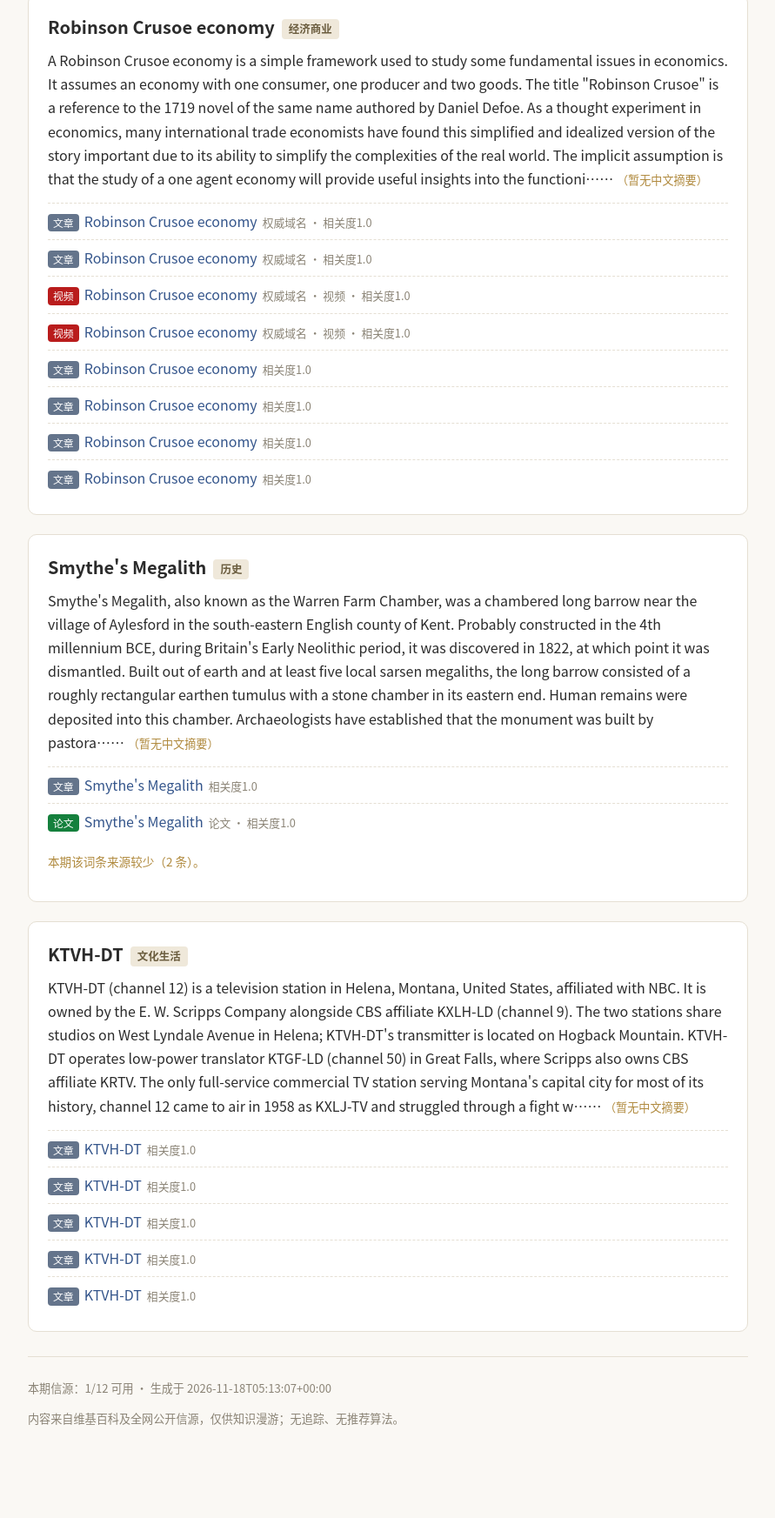
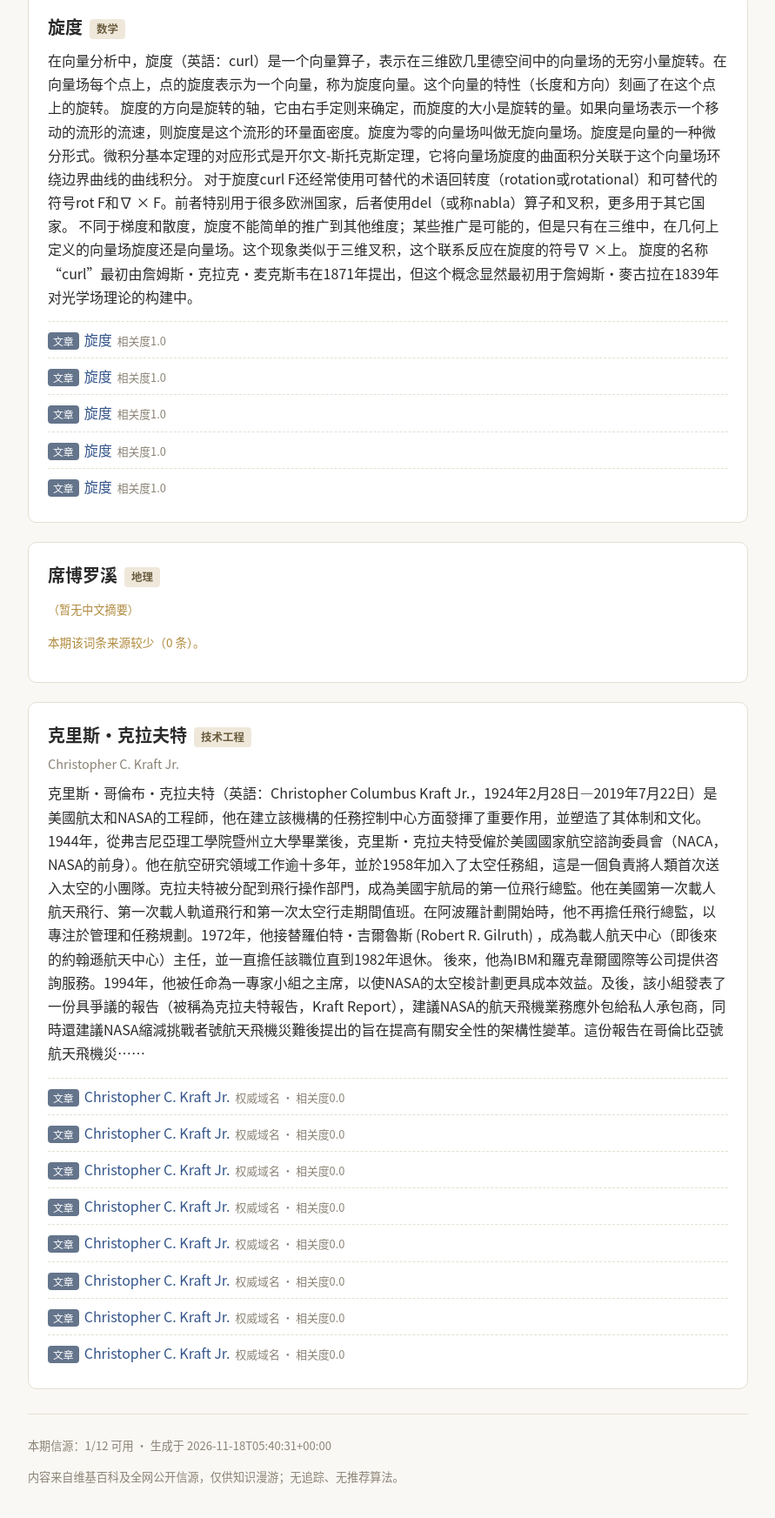
Before and after one commit to lightai1235/news, a plain HTML site: page site/archive/2026-11-18.html in a window 1280 px wide. Shown: the part 153-1898 px from the top of the page at 87% size, without its empty margins (194-1085 px from the left). Before the commit the page ends 1857 px from the top, so only its background shows below. Drawn offline with Linux system fonts and the light colour scheme.

Commit message:
issue: 2026-11-18 daily knowledge digest

```diff
--- a/data/2026-11-18/health.json
+++ b/data/2026-11-18/health.json
@@ -1 +1 @@
-[{"candidates": 24, "elapsed_ms": 7927, "error": "", "ok": true, "source": "wiki_links", "status": "ok", "title": "Robinson Crusoe economy"}, {"candidates": 25, "elapsed_ms": 4569, "error": "", "ok": true, "source": "wiki_links", "status": "ok", "title": "Smythe's Megalith"}, {"candidates": 100, "elapsed_ms": 8213, "error": "", "ok": true, "source": "wiki_links", "status": "ok", "title": "KTVH-DT"}]
+[{"candidates": 13, "elapsed_ms": 1510, "error": "", "ok": true, "source": "wiki_links", "status": "ok", "title": "旋度"}, {"candidates": 0, "elapsed_ms": 1342, "error": "", "ok": true, "source": "wiki_links", "status": "ok", "title": "席博罗溪"}, {"candidates": 73, "elapsed_ms": 1533, "error": "", "ok": true, "source": "wiki_links", "status": "ok", "title": "Christopher C. Kraft Jr."}]
--- a/data/2026-11-18/queries.json
+++ b/data/2026-11-18/queries.json
@@ -1 +1 @@
-[{"aliases": ["Robinson Crusoe Economy"], "groups": {"concept": "simple framework some research", "exact": "\"Robinson Crusoe economy\" review"}, "lang": "en", "title": "Robinson Crusoe economy"}, {"aliases": [], "groups": {"concept": "smythe warren farm research", "exact": "\"Smythe's Megalith\" review"}, "lang": "en", "title": "Smythe's Megalith"}, {"aliases": ["KBGF-LP", "KBBJ", "KBAO", "K15AS", "K20BP", "K34DN", "K36CW", "KBGF", "Beartooth NBC", "KTVH", "KBLL-TV", "K15AS-D", "K20BP-D", "K09JG-D", "K09WP-D", "K34DN-D", "K36CW-D", "K42DD-D", "K18KT-D", "K25MZ-D"], "groups": {"concept": "channel television station research", "exact": "\"KTVH-DT\" review"}, "lang": "en", "title": "KTVH-DT"}]
+[{"aliases": ["无旋场", "回轉度"], "groups": {"concept": "curl rotation rotational research", "exact": "\"旋度\" review"}, "lang": "zh", "title": "旋度"}, {"aliases": [], "groups": {"exact": "\"席博罗溪\" review"}, "lang": "zh", "title": "席博罗溪"}, {"aliases": ["克里斯·克拉夫特", "Chris Kraft", "Christopher Kraft", "Christopher C. Kraft", "Christopher C. Kraft Jr", "Christopher C. Kraft, Jr", "Christopher Columbus Kraft, Jr.", "Christopher columbus kraft, jr.", "Christopher C. Kraft, Jr.", "Christopher Columbus Kraft", "Christopher Columbus Kraft Jr.", "Christopher Columbus Kraft Jr"], "groups": {"concept": "columbus february july research", "exact": "\"Christopher C. Kraft Jr.\" review", "zh": "克里斯·克拉夫特 研究 科普"}, "lang": "en", "title": "Christopher C. Kraft Jr."}]
--- a/data/2026-11-18/sampled.json
+++ b/data/2026-11-18/sampled.json
@@ -1 +1 @@
-[{"canonical_title": "Robinson Crusoe economy", "domain": "经济商业", "lang": "en", "section": "=Economics events and concepts="}, {"canonical_title": "Smythe's Megalith", "domain": "历史", "lang": "en", "section": "Archaeology"}, {"canonical_title": "KTVH-DT", "domain": "文化生活", "lang": "en", "section": "Television networks and overview articles"}]
+[{"canonical_title": "旋度", "domain": "数学", "lang": "zh", "section": "數學"}, {"canonical_title": "席博罗溪", "domain": "地理", "lang": "zh", "section": "地理学与自然地理"}, {"canonical_title": "Christopher C. Kraft Jr.", "domain": "技术工程", "lang": "en", "section": "Engineering and technology biographies"}]
--- a/site/archive/2026-11-18.html
+++ b/site/archive/2026-11-18.html
@@ -55,43 +55,44 @@ footer.site { color: #8a8375; font-size: .82rem; border-top: 1px solid #e5dfd3;
 </header>
 <p class="issue-date">2026-11-18 · 今日词条</p>
 <article class="card">
-  <h2><a href="https://en.wikipedia.org/wiki/Robinson_Crusoe_economy">Robinson Crusoe economy</a><span class="domain-tag">经济商业</span></h2>
-  <p class="brief">A Robinson Crusoe economy is a simple framework used to study some fundamental issues in economics. It assumes an economy with one consumer, one producer and two goods. The title &#34;Robinson Crusoe&#34; is a reference to the 1719 novel of the same name authored by Daniel Defoe.
-As a thought experiment in economics, many international trade economists have found this simplified and idealized version of the story important due to its ability to simplify the complexities of the real world. The implicit assumption is that the study of a one agent economy will provide useful insights into the functioni…… <span class="zh-absent">（暂无中文摘要）</span></p>
+  <h2><a href="https://zh.wikipedia.org/wiki/%E6%97%8B%E5%BA%A6">旋度</a><span class="domain-tag">数学</span></h2>
+  <p class="brief">在向量分析中，旋度（英語：curl）是一个向量算子，表示在三维欧几里德空间中的向量场的无穷小量旋转。在向量场每个点上，点的旋度表示为一个向量，称为旋度向量。这个向量的特性（长度和方向）刻画了在这个点上的旋转。
+旋度的方向是旋转的轴，它由右手定则来确定，而旋度的大小是旋转的量。如果向量场表示一个移动的流形的流速，则旋度是这个流形的环量面密度。旋度为零的向量场叫做无旋向量场。旋度是向量的一种微分形式。微积分基本定理的对应形式是开尔文-斯托克斯定理，它将向量场旋度的曲面积分关联于这个向量场环绕边界曲线的曲线积分。
+对于旋度curl F还经常使用可替代的术语回转度（rotation或rotational）和可替代的符号rot F和∇ × F。前者特别用于很多欧洲国家，后者使用del（或称nabla）算子和叉积，更多用于其它国家。
+不同于梯度和散度，旋度不能简单的推广到其他维度；某些推广是可能的，但是只有在三维中，在几何上定义的向量场旋度还是向量场。这个现象类似于三维叉积，这个联系反应在旋度的符号∇ ×上。
+旋度的名称“curl”最初由詹姆斯·克拉克·麦克斯韦在1871年提出，但这个概念显然最初用于詹姆斯·麥古拉在1839年对光学场理论的构建中。</p>
   <ul class="items">
-    <li><span class="badge article">文章</span><a href="http://www.cer.ethz.ch/resec/people/tsteger/Robinson_Crusoe_Economy.pdf">Robinson Crusoe economy</a><span class="reason">权威域名 · 相关度1.0</span></li>
-    <li><span class="badge article">文章</span><a href="http://isites.harvard.edu/fs/docs/icb.topic821018.files/Lecture_27_Production.pdf">Robinson Crusoe economy</a><span class="reason">权威域名 · 相关度1.0</span></li>
-    <li><span class="badge video">视频</span><a href="https://www.youtube.com/watch?v=i2DTU5gksqA">Robinson Crusoe economy</a><span class="reason">权威域名 · 视频 · 相关度1.0</span></li>
-    <li><span class="badge video">视频</span><a href="https://www.youtube.com/watch?v=1GjX4PCcTlU">Robinson Crusoe economy</a><span class="reason">权威域名 · 视频 · 相关度1.0</span></li>
-    <li><span class="badge article">文章</span><a href="https://www.marxists.org/reference/subject/economics/keynes/general-theory/ch23.htm">Robinson Crusoe economy</a><span class="reason">相关度1.0</span></li>
-    <li><span class="badge article">文章</span><a href="https://theanarchistlibrary.org/library/silvio-gesell-the-natural-economic-order#toc79">Robinson Crusoe economy</a><span class="reason">相关度1.0</span></li>
-    <li><span class="badge article">文章</span><a href="https://web.archive.org/web/20250317140424/https://theanarchistlibrary.org/library/silvio-gesell-the-natural-economic-order">Robinson Crusoe economy</a><span class="reason">相关度1.0</span></li>
-    <li><span class="badge article">文章</span><a href="http://elsa.berkeley.edu/~mcfadden/eC103_f03/Robinson2.pdf">Robinson Crusoe economy</a><span class="reason">相关度1.0</span></li>
+    <li><span class="badge article">文章</span><a href="https://archive.org/details/historyofvectora0000crow_a5s8">旋度</a><span class="reason">相关度1.0</span></li>
+    <li><span class="badge article">文章</span><a href="https://archive.org/details/collectedworks00maccuoft">旋度</a><span class="reason">相关度1.0</span></li>
+    <li><span class="badge article">文章</span><a href="https://archive.org/details/diancichangjichu0000unse">旋度</a><span class="reason">相关度1.0</span></li>
+    <li><span class="badge article">文章</span><a href="http://www.clerkmaxwellfoundation.org/MathematicalClassificationofPhysicalQuantities_Maxwell.pdf">旋度</a><span class="reason">相关度1.0</span></li>
+    <li><span class="badge article">文章</span><a href="https://web.archive.org/web/20210219001224/http://www.clerkmaxwellfoundation.org/MathematicalClassificationofPhysicalQuantities_Maxwell.pdf">旋度</a><span class="reason">相关度1.0</span></li>
   </ul>
 </article>
 <article class="card">
-  <h2><a href="https://en.wikipedia.org/wiki/Smythe%27s_Megalith">Smythe&#39;s Megalith</a><span class="domain-tag">历史</span></h2>
-  <p class="brief">Smythe&#39;s Megalith, also known as the Warren Farm Chamber, was a chambered long barrow near the village of Aylesford in the south-eastern English county of Kent. Probably constructed in the 4th millennium BCE, during Britain&#39;s Early Neolithic period, it was discovered in 1822, at which point it was dismantled. Built out of earth and at least five local sarsen megaliths, the long barrow consisted of a roughly rectangular earthen tumulus with a stone chamber in its eastern end. Human remains were deposited into this chamber.
-Archaeologists have established that the monument was built by pastora…… <span class="zh-absent">（暂无中文摘要）</span></p>
+  <h2><a href="https://zh.wikipedia.org/wiki/%E5%B8%AD%E5%8D%9A%E7%BD%97%E6%BA%AA">席博罗溪</a><span class="domain-tag">地理</span></h2>
+  <p class="brief"> <span class="zh-absent">（暂无中文摘要）</span></p>
+  <p class="few">本期该词条来源较少（0 条）。</p>
+</article>
+<article class="card">
+  <h2><a href="https://en.wikipedia.org/wiki/Christopher_C._Kraft_Jr.">克里斯·克拉夫特</a><span class="domain-tag">技术工程</span></h2>
+  <p class="zh-title">Christopher C. Kraft Jr.</p>
+  <p class="brief">克里斯·哥倫布·克拉夫特（英語：Christopher Columbus Kraft Jr.，1924年2月28日—2019年7月22日）是美國航太和NASA的工程師，他在建立該機構的任務控制中心方面發揮了重要作用，並塑造了其体制和文化。
+1944年，從弗吉尼亞理工學院暨州立大學畢業後，克里斯·克拉夫特受僱於美國國家航空諮詢委員會（NACA，NASA的前身）。他在航空研究領域工作逾十多年，並於1958年加入了太空任務組，這是一個負責將人類首次送入太空的小團隊。克拉夫特被分配到飛行操作部門，成為美國宇航局的第一位飛行總監。他在美國第一次載人航天飛行、第一次載人軌道飛行和第一次太空行走期間值班。在阿波羅計劃開始時，他不再擔任飛行總監，以專注於管理和任務規劃。1972年，他接替羅伯特·吉爾魯斯 (Robert R. Gilruth) ，成為載人航天中心（即後來的約翰遜航天中心）主任，並一直擔任該職位直到1982年退休。
+後來，他為IBM和羅克韋爾國際等公司提供咨詢服務。1994年，他被任命為一專家小組之主席，以使NASA的太空梭計劃更具成本效益。及後，該小組發表了一份具爭議的報告（被稱為克拉夫特報告，Kraft Report），建議NASA的航天飛機業務應外包給私人承包商，同時還建議NASA縮減挑戰者號航天飛機災難後提出的旨在提高有關安全性的架構性變革。這份報告在哥倫比亞號航天飛機災……</p>
   <ul class="items">
-    <li><span class="badge article">文章</span><a href="https://archive.org/details/southeastengland0000jess">Smythe&#39;s Megalith</a><span class="reason">相关度1.0</span></li>
-    <li><span class="badge paper">论文</span><a href="https://doi.org/10.1017%2Fs0079497x00022246">Smythe&#39;s Megalith</a><span class="reason">论文 · 相关度1.0</span></li>
-  </ul>
-<p class="few">本期该词条来源较少（2 条）。</p></article>
-<article class="card">
-  <h2><a href="https://en.wikipedia.org/wiki/KTVH-DT">KTVH-DT</a><span class="domain-tag">文化生活</span></h2>
-  <p class="brief">KTVH-DT (channel 12) is a television station in Helena, Montana, United States, affiliated with NBC. It is owned by the E. W. Scripps Company alongside CBS affiliate KXLH-LD (channel 9). The two stations share studios on West Lyndale Avenue in Helena; KTVH-DT&#39;s transmitter is located on Hogback Mountain. KTVH-DT operates low-power translator KTGF-LD (channel 50) in Great Falls, where Scripps also owns CBS affiliate KRTV.
-The only full-service commercial TV station serving Montana&#39;s capital city for most of its history, channel 12 came to air in 1958 as KXLJ-TV and struggled through a fight w…… <span class="zh-absent">（暂无中文摘要）</span></p>
-  <ul class="items">
-    <li><span class="badge article">文章</span><a href="http://www.ktvh.com">KTVH-DT</a><span class="reason">相关度1.0</span></li>
-    <li><span class="badge article">文章</span><a href="http://www.krtv.com/ktgf">KTVH-DT</a><span class="reason">相关度1.0</span></li>
-    <li><span class="badge article">文章</span><a href="https://web.archive.org/web/20220227182325/https://www.newspapers.com/clip/96536639/piehl-says-tv-development-is-under-way/">KTVH-DT</a><span class="reason">相关度1.0</span></li>
-    <li><span class="badge article">文章</span><a href="https://web.archive.org/web/20220227182326/https://www.newspapers.com/clip/96536971/tv-station-airs-first-program/">KTVH-DT</a><span class="reason">相关度1.0</span></li>
-    <li><span class="badge article">文章</span><a href="https://web.archive.org/web/20220227182326/https://www.newspapers.com/clip/96537265/tv-station-might-close/">KTVH-DT</a><span class="reason">相关度1.0</span></li>
+    <li><span class="badge article">文章</span><a href="https://www.bbc.co.uk/programmes/p07hxncz">Christopher C. Kraft Jr.</a><span class="reason">权威域名 · 相关度0.0</span></li>
+    <li><span class="badge article">文章</span><a href="https://ntrs.nasa.gov/api/citations/19930084657/downloads/19930084657.pdf">Christopher C. Kraft Jr.</a><span class="reason">权威域名 · 相关度0.0</span></li>
+    <li><span class="badge article">文章</span><a href="https://www.nytimes.com/books/01/03/11/reviews/010311.11coopert.html">Christopher C. Kraft Jr.</a><span class="reason">权威域名 · 相关度0.0</span></li>
+    <li><span class="badge article">文章</span><a href="https://history.nasa.gov/SP-4205/cover.html">Christopher C. Kraft Jr.</a><span class="reason">权威域名 · 相关度0.0</span></li>
+    <li><span class="badge article">文章</span><a href="https://www.nytimes.com/books/01/04/01/letters/letters.html">Christopher C. Kraft Jr.</a><span class="reason">权威域名 · 相关度0.0</span></li>
+    <li><span class="badge article">文章</span><a href="https://historycollection.jsc.nasa.gov/JSCHistoryPortal/history/oral_histories/LunneyGS/GSL_3-9-98.pdf">Christopher C. Kraft Jr.</a><span class="reason">权威域名 · 相关度0.0</span></li>
+    <li><span class="badge article">文章</span><a href="https://historycollection.jsc.nasa.gov/JSCHistoryPortal/history/oral_histories/CunninghamRW/RWC_5-24-99.pdf">Christopher C. Kraft Jr.</a><span class="reason">权威域名 · 相关度0.0</span></li>
+    <li><span class="badge article">文章</span><a href="https://historycollection.jsc.nasa.gov/JSCHistoryPortal/history/oral_histories/HoneycuttJF/HoneycuttJF_3-22-00.pdf">Christopher C. Kraft Jr.</a><span class="reason">权威域名 · 相关度0.0</span></li>
   </ul>
 </article>
 <footer class="site">
-  <p>本期信源：1/12 可用 · 生成于 2026-11-18T05:13:07+00:00</p>
+  <p>本期信源：1/12 可用 · 生成于 2026-11-18T05:40:31+00:00</p>
   <p>内容来自维基百科及全网公开信源，仅供知识漫游；无追踪、无推荐算法。</p>
 </footer>
 </div>
--- a/state/domains.json
+++ b/state/domains.json
@@ -1 +1 @@
-{"domains": {"医学健康": "2026-11-18", "历史": "2026-11-18", "文化生活": "2026-11-18", "经济商业": "2026-11-18", "自然科学": "2026-11-18", "艺术": "2026-11-18"}}
+{"domains": {"医学健康": "2026-11-18", "历史": "2026-11-18", "地理": "2026-11-18", "技术工程": "2026-11-18", "数学": "2026-11-18", "文化生活": "2026-11-18", "经济商业": "2026-11-18", "自然科学": "2026-11-18", "艺术": "2026-11-18"}}
--- a/state/served.json
+++ b/state/served.json
@@ -1 +1 @@
-{"served": [{"date": "2026-11-18", "domain": "经济商业", "title": "Robinson Crusoe economy"}, {"date": "2026-11-18", "domain": "历史", "title": "Smythe's Megalith"}, {"date": "2026-11-18", "domain": "文化生活", "title": "KTVH-DT"}], "version": 1}
+{"served": [{"date": "2026-11-18", "domain": "数学", "title": "旋度"}, {"date": "2026-11-18", "domain": "地理", "title": "席博罗溪"}, {"date": "2026-11-18", "domain": "技术工程", "title": "Christopher C. Kraft Jr."}], "version": 1}
```
Also changed, not shown: data/2026-11-18/brief.json (+1 -1 lines), data/2026-11-18/candidates.json (+1 -1 lines), data/2026-11-18/scored.json (+1 -1 lines), data/2026-11-18/wiki.json (+1 -1 lines), site/archive/index.html (+1 -1 lines), site/feed.xml (+10 -7 lines), site/index.html (+30 -29 lines).
